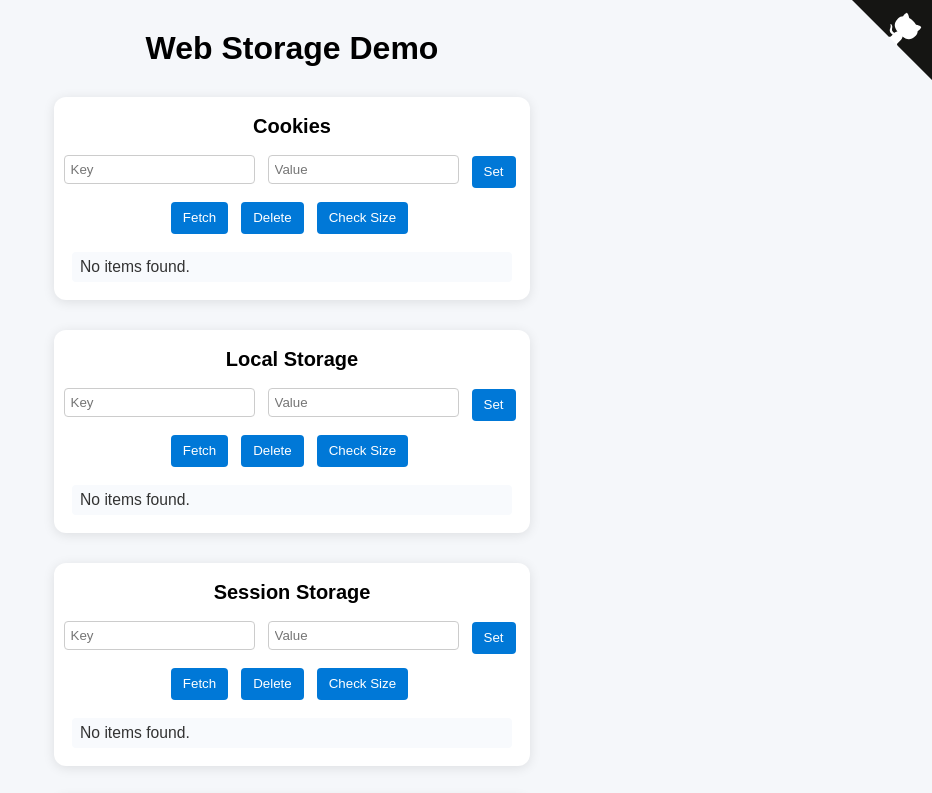
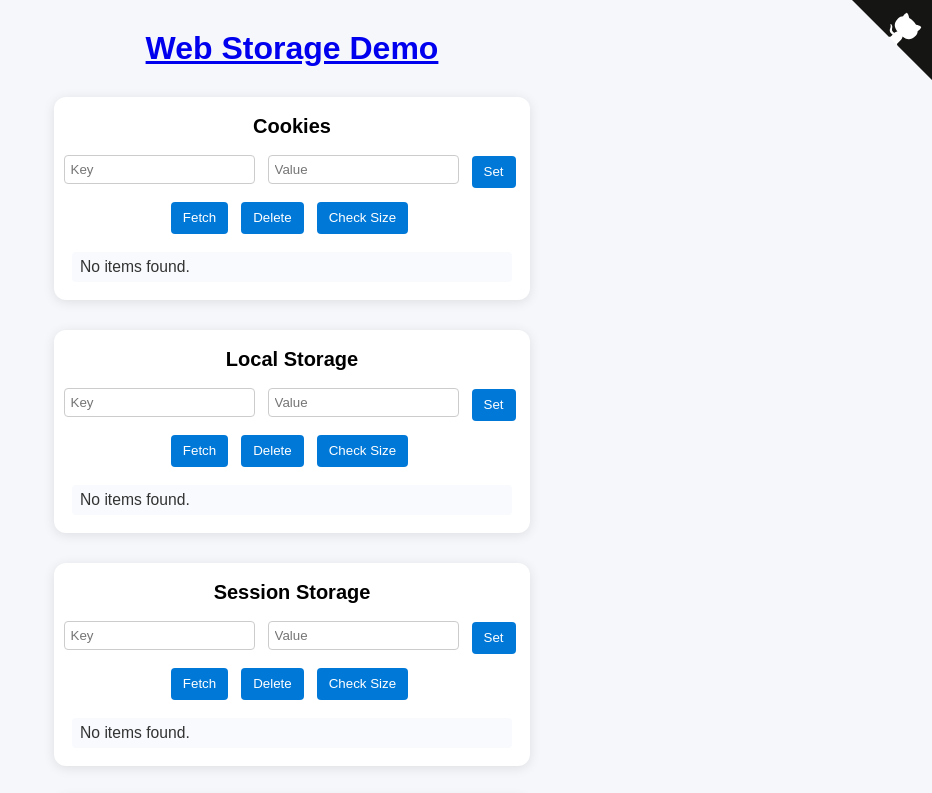
Before and after one commit to ankitpandey2708/webstorage, a plain HTML site: page index.html in a window 1280 px wide. Shown: the top 793 px of the page, without its empty margins (348-1280 px from the left). Drawn offline with Linux system fonts and the light colour scheme.

Commit message:
Make h1 title link to info.pdf

```diff
--- a/index.html
+++ b/index.html
@@ -32,7 +32,7 @@
         }
       }
     </style>
-    <h1>Web Storage Demo</h1>
+    <a href="info.pdf" target="_blank" rel="noopener noreferrer"><h1>Web Storage Demo</h1></a>
     <div class="storage-section" id="cookies-section">
         <h2>Cookies</h2>
         <div class="input-row">
```
Also changed, not shown: 1 other file.
